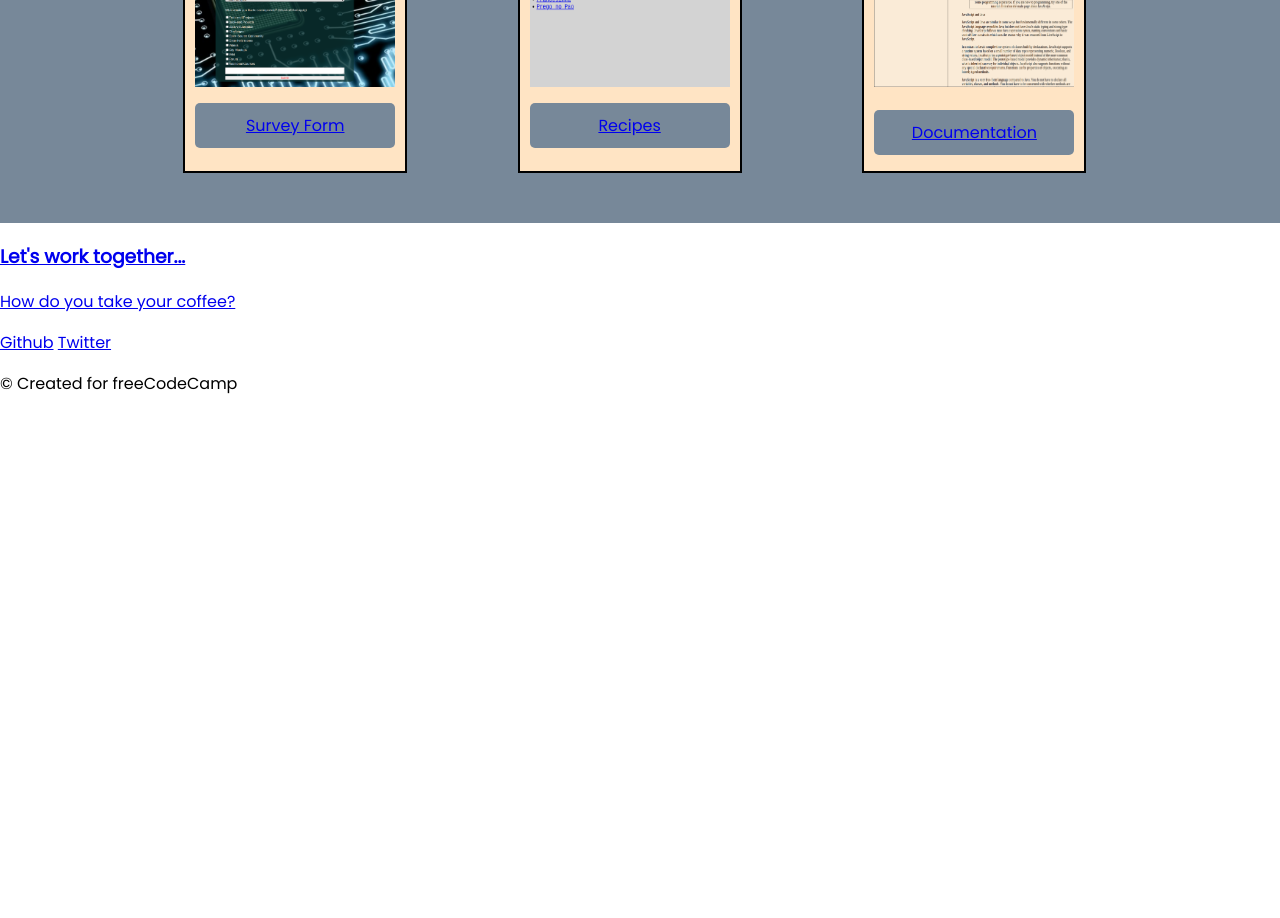
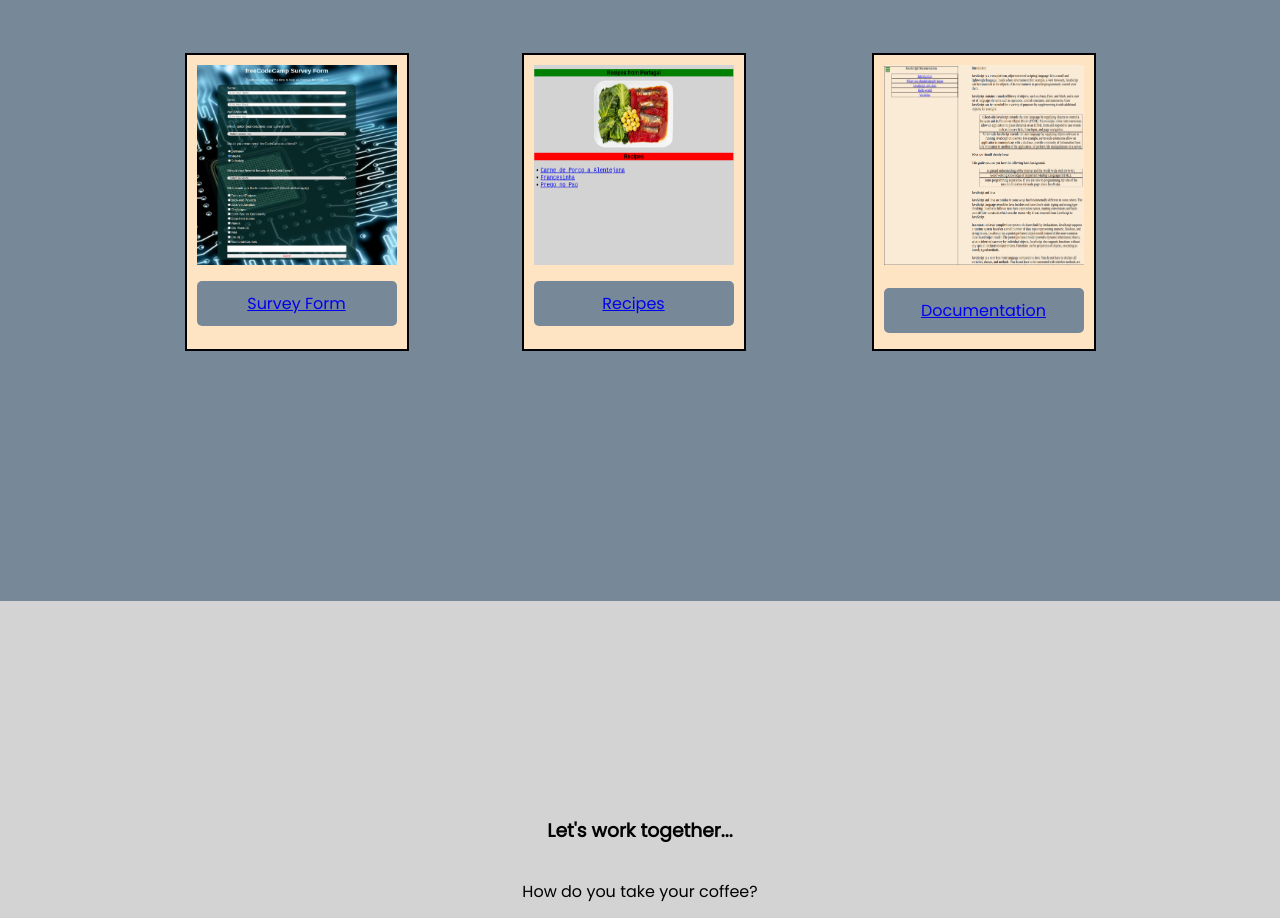
Before and after one commit to MauRoFMF/fcc-personal-portfolio, a plain HTML site: page index.html in a window 1280 px wide. Shown: the part 1298-2216 px from the top of the page. Before the commit the page ends 1710 px from the top, so only its background shows below. Drawn offline with Linux system fonts and the light colour scheme.

Commit message:
add footer

```diff
--- a/index.html
+++ b/index.html
@@ -49,7 +49,7 @@
             </div>
             <div class="project-tile">
                 <img src="./documentation.png" width="200px" height="200px" alt="Project 1">
-                <p><a href="https://codepen.io/maurofmf/pen/abyMMVr">Documentation</p>
+                <p><a href="https://codepen.io/maurofmf/pen/abyMMVr">Documentation</a></p>
             </div>
 
         </div>
--- a/style.css
+++ b/style.css
@@ -4,7 +4,12 @@ body {
 }
 
 #nav-bar {
+    overflow: hidden;
+    background-color: #333;
+    top: 0;
+    width: 100%;
     text-align: end;
+    position: fixed;
     background: rgb(180,58,105);
     background: linear-gradient(90deg, rgba(180,58,105,1) 0%, rgba(253,29,29,1) 50%, rgba(252,176,69,1) 100%);
     padding:3px;
@@ -37,7 +42,7 @@ body {
 
 }
 
-h1 {
+h1, h2{
     font-size: 44px;
 }
 
@@ -57,6 +62,7 @@ h2 {
     align-content: space-between;
     justify-content: space-around;
     flex-wrap: wrap;
+    padding: 200px 0;
 
     align-content: center;
     width: 1024px;
@@ -88,3 +94,23 @@ h2 {
         width: 600px;
     }
   }
+
+
+h3 {
+    margin-top: 0;
+    padding: 15px;
+}
+
+#contact {
+    background: lightgray;
+    text-align: center;
+    padding: 200px 0;
+
+}
+
+footer p{
+    text-align: center;
+    background: grey;
+    margin: 0;
+    padding: 20px 0;
+}
```
